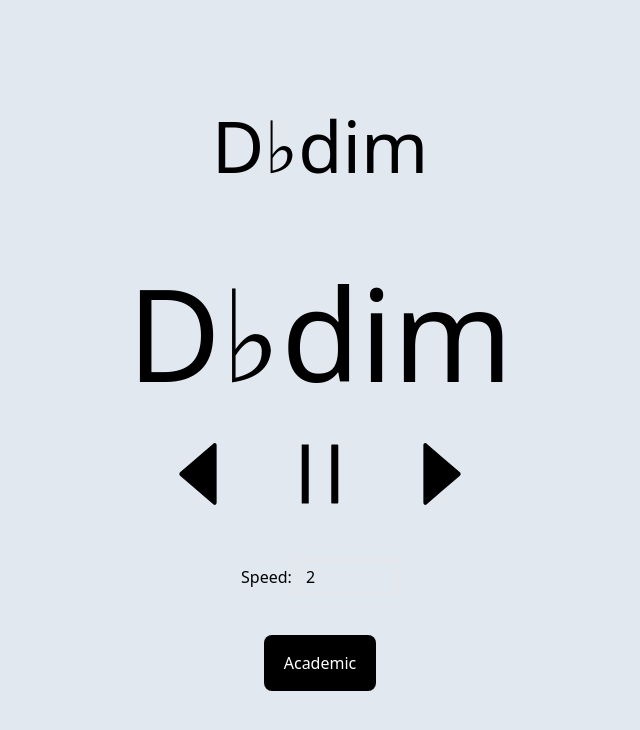
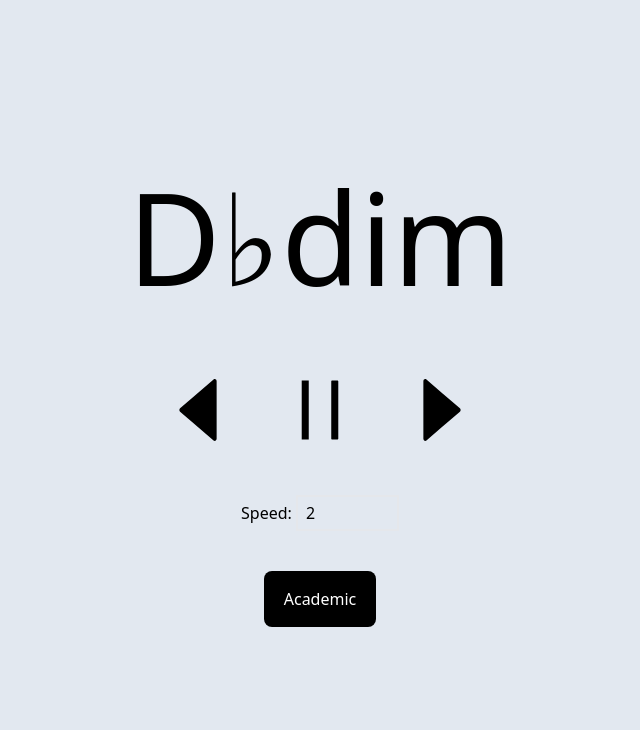
Before and after one commit to windbelike/Chord, a Next.js app: page / in a window 1280 px wide. Shown: the top 730 px of the page, without its empty margins (320-960 px from the left). Built offline with nearby package versions, Linux system fonts and the light colour scheme.

Commit message:
final timemachine

```diff
--- a/src/app/page.js
+++ b/src/app/page.js
@@ -44,14 +44,9 @@ export default function Home () {
       {/* todo adapting to mobile device */}
       {/* Chord screen */}
       <div className='h-screen w-screen overflow-hidden flex flex-col justify-center items-center'>
-        <div className='rounded-lg text-center text-7xl
+        <div className='rounded-lg text-center text-9xl
                 w-[400px] h-[160px]'>
           {chord}
-        </div>
-        <div className='flex'>
-          <div className='text-7xl lg:text-9xl'>
-            {chord}
-          </div>
         </div>
         {/* Timemachine button */}
         <div className='flex mt-8 space-x-8' >
```
